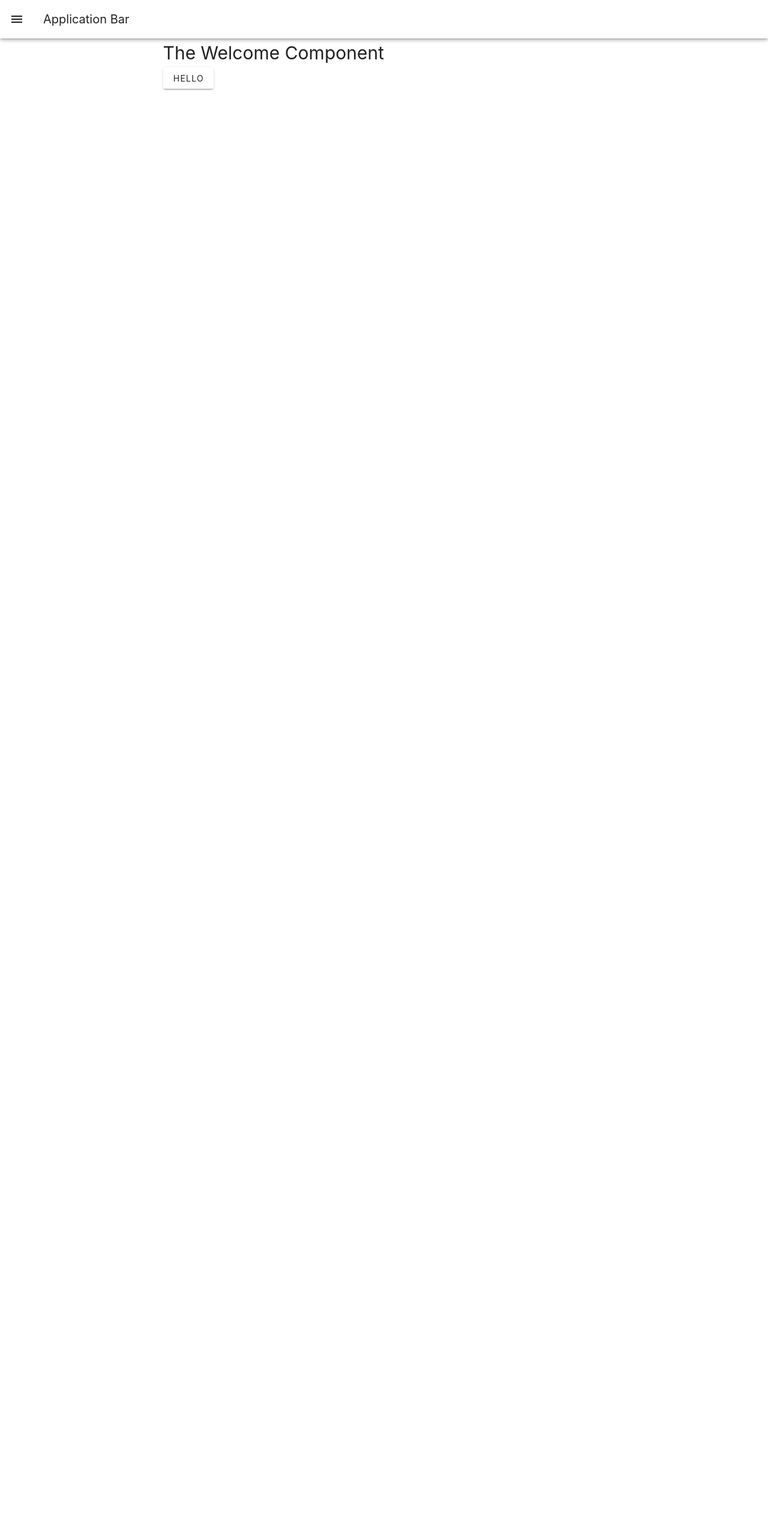
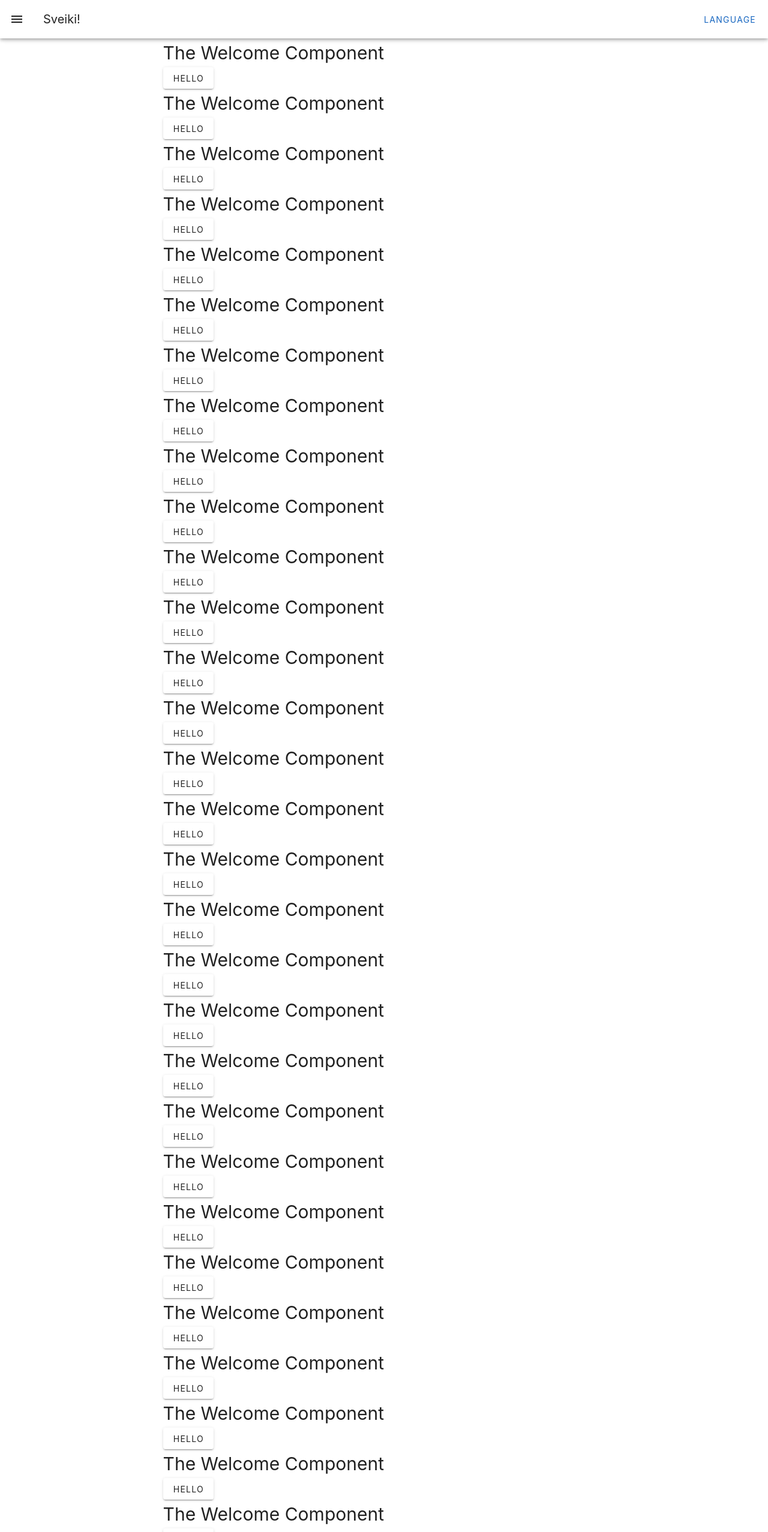
Before and after one commit to LeanWasTaken/Family-Project, a Vue app: page / in a window 1280 px wide. Shown: the top 2554 px of the page at 60% size. Before the commit the page ends 800 px from the top, so only its background shows below. Built offline with nearby package versions, Linux system fonts and the light colour scheme.

Commit message:
Pievienots internacionalizācijas atbalsts (maināmas valodas)

```diff
--- a/package.json
+++ b/package.json
@@ -11,8 +11,10 @@
     "format": "prettier --write src/"
   },
   "dependencies": {
+    "@intlify/unplugin-vue-i18n": "^3.0.1",
     "@mdi/font": "^7.4.47",
     "vue": "^3.4.21",
+    "vue-i18n": "^9.10.2",
     "vue-router": "^4.3.0",
     "vuetify": "^3.5.11"
   },
--- a/src/App.vue
+++ b/src/App.vue
@@ -1,16 +1,11 @@
 <script setup>
+import Navbar from '@/components/ui/NavbarComponent.vue'
 import { RouterView } from 'vue-router'
 </script>
 
 <template>
   <v-app>
-    <v-app-bar>
-      <template v-slot:prepend>
-        <v-app-bar-nav-icon></v-app-bar-nav-icon>
-      </template>
-
-      <v-app-bar-title>Application Bar</v-app-bar-title>
-    </v-app-bar>
+    <Navbar />
     <v-main>
       <RouterView v-slot="{ Component }">
         <Transition name="route" mode="out-in">
--- a/src/assets/main.css
+++ b/src/assets/main.css
@@ -3,7 +3,6 @@
 #app {
   max-width: 1280px;
   margin: 0 auto;
-  padding: 2rem;
   font-weight: normal;
 }
 
--- /dev/null
+++ b/src/components/ui/NavbarComponent.vue
@@ -0,0 +1,38 @@
+<template>
+  <v-app-bar transition-mode="fade">
+    <template v-slot:prepend>
+      <v-app-bar-nav-icon></v-app-bar-nav-icon>
+    </template>
+
+    <template v-slot:append>
+      <v-menu open-on-hover>
+        <template v-slot:activator="{ props }">
+          <v-btn v-bind="props" color="primary">Language</v-btn>
+        </template>
+
+        <v-list>
+          <v-list-item v-for="(item, index) in items" :key="index">
+            <v-btn variant="text" @click="changeLocale(item.locale)">{{ item.title }}</v-btn>
+          </v-list-item>
+        </v-list>
+      </v-menu>
+    </template>
+
+    <v-app-bar-title>{{ $t('greeting') }}</v-app-bar-title>
+  </v-app-bar>
+</template>
+
+<script setup>
+import { useI18n } from 'vue-i18n'
+
+const { locale } = useI18n()
+const items = [
+  { title: 'Latviski', locale: 'lv' },
+  { title: 'Русский', locale: 'ru' },
+  { title: 'English', locale: 'en' }
+]
+
+const changeLocale = (newLocale) => {
+  locale.value = newLocale
+}
+</script>
--- /dev/null
+++ b/src/locales/en.json
@@ -0,0 +1,4 @@
+{
+  "greeting": "Hello!",
+  "welcome": "Welcome to our website."
+}
--- /dev/null
+++ b/src/locales/lv.json
@@ -0,0 +1,4 @@
+{
+  "greeting": "Sveiki!",
+  "welcome": "Laipni lūdzam mūsu tīmekļa vietnē."
+}
--- /dev/null
+++ b/src/locales/ru.json
@@ -0,0 +1,4 @@
+{
+  "greeting": "Привет!",
+  "welcome": "Добро пожаловать на наш сайт."
+}
--- a/src/main.js
+++ b/src/main.js
@@ -1,11 +1,25 @@
 import './assets/main.css'
 import '@mdi/font/css/materialdesignicons.css'
-
+import { createI18n } from 'vue-i18n'
 import { createApp } from 'vue'
 import 'vuetify/styles'
 import { createVuetify } from 'vuetify'
 import * as components from 'vuetify/components'
 import * as directives from 'vuetify/directives'
+import en from '@/locales/en.json'
+import lv from '@/locales/lv.json'
+import ru from '@/locales/ru.json'
+
+const i18n = createI18n({
+  legacy: false,
+  locale: 'lv',
+  fallbackLocale: 'en',
+  messages: {
+    en,
+    lv,
+    ru
+  }
+})
 
 import App from './App.vue'
 import router from './router'
@@ -20,5 +34,6 @@ const app = createApp(App)
 
 app.use(vuetify)
 app.use(router)
+app.use(i18n)
 
 app.mount('#app')
--- a/src/pages/HomePage.vue
+++ b/src/pages/HomePage.vue
@@ -5,5 +5,61 @@ import TheWelcome from '../components/TheWelcome.vue'
 <template>
   <main>
     <TheWelcome />
+    <TheWelcome />
+    <TheWelcome />
+    <TheWelcome />
+    <TheWelcome />
+    <TheWelcome />
+    <TheWelcome />
+    <TheWelcome />
+    <TheWelcome />
+    <TheWelcome />
+    <TheWelcome />
+    <TheWelcome />
+    <TheWelcome />
+    <TheWelcome />
+    <TheWelcome />
+    <TheWelcome />
+    <TheWelcome />
+    <TheWelcome />
+    <TheWelcome />
+    <TheWelcome />
+    <TheWelcome />
+    <TheWelcome />
+    <TheWelcome />
+    <TheWelcome />
+    <TheWelcome />
+    <TheWelcome />
+    <TheWelcome />
+    <TheWelcome />
+    <TheWelcome />
+    <TheWelcome />
+    <TheWelcome />
+    <TheWelcome />
+    <TheWelcome />
+    <TheWelcome />
+    <TheWelcome />
+    <TheWelcome />
+    <TheWelcome />
+    <TheWelcome />
+    <TheWelcome />
+    <TheWelcome />
+    <TheWelcome />
+    <TheWelcome />
+    <TheWelcome />
+    <TheWelcome />
+    <TheWelcome />
+    <TheWelcome />
+    <TheWelcome />
+    <TheWelcome />
+    <TheWelcome />
+    <TheWelcome />
+    <TheWelcome />
+    <TheWelcome />
+    <TheWelcome />
+    <TheWelcome />
+    <TheWelcome />
+    <TheWelcome />
+    <TheWelcome />
   </main>
 </template>
--- a/vite.config.js
+++ b/vite.config.js
@@ -5,7 +5,7 @@ import vue from '@vitejs/plugin-vue'
 import vueJsx from '@vitejs/plugin-vue-jsx'
 import VueDevTools from 'vite-plugin-vue-devtools'
 
-// https://vitejs.dev/config/
+
 export default defineConfig({
   plugins: [
     vue(),
```
Also changed, not shown: src/components/HelloWorld.vue (line endings or trailing spaces), 1 other file (tests, documents, lock files or other folders).
